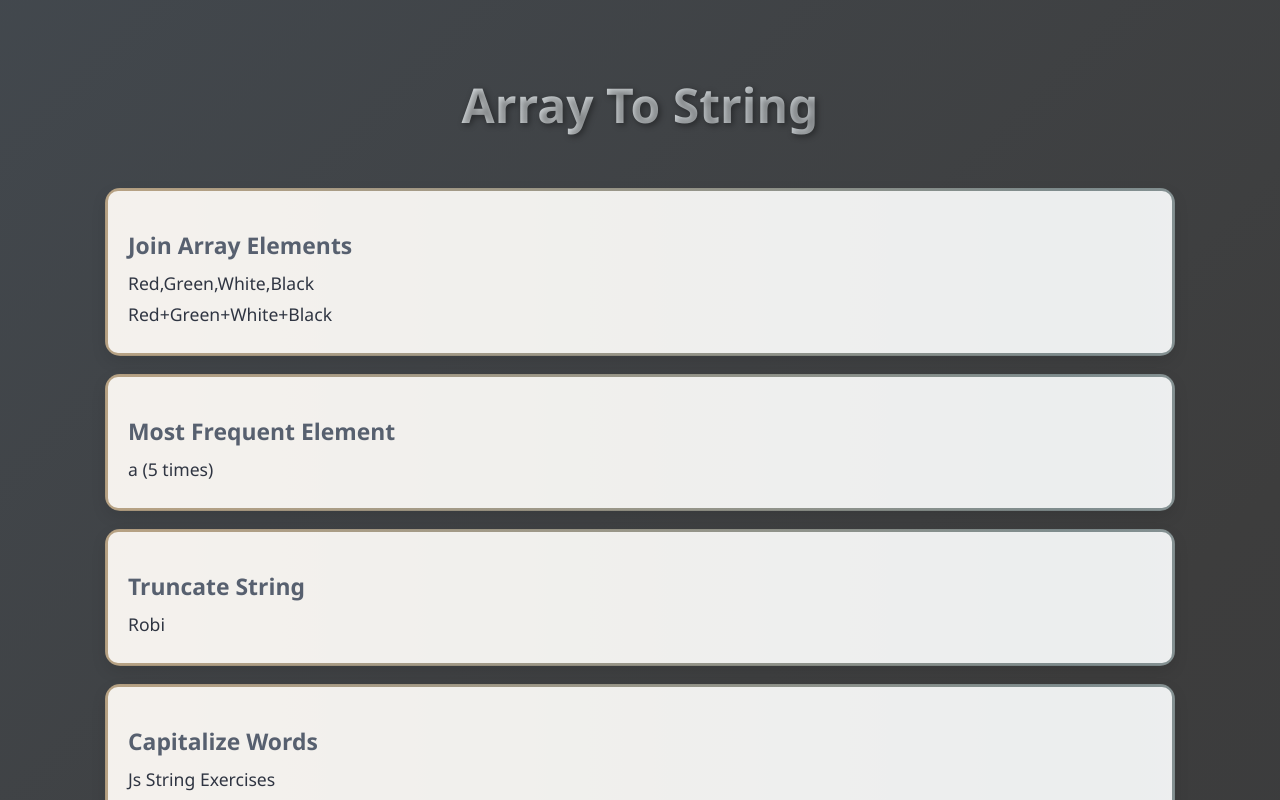
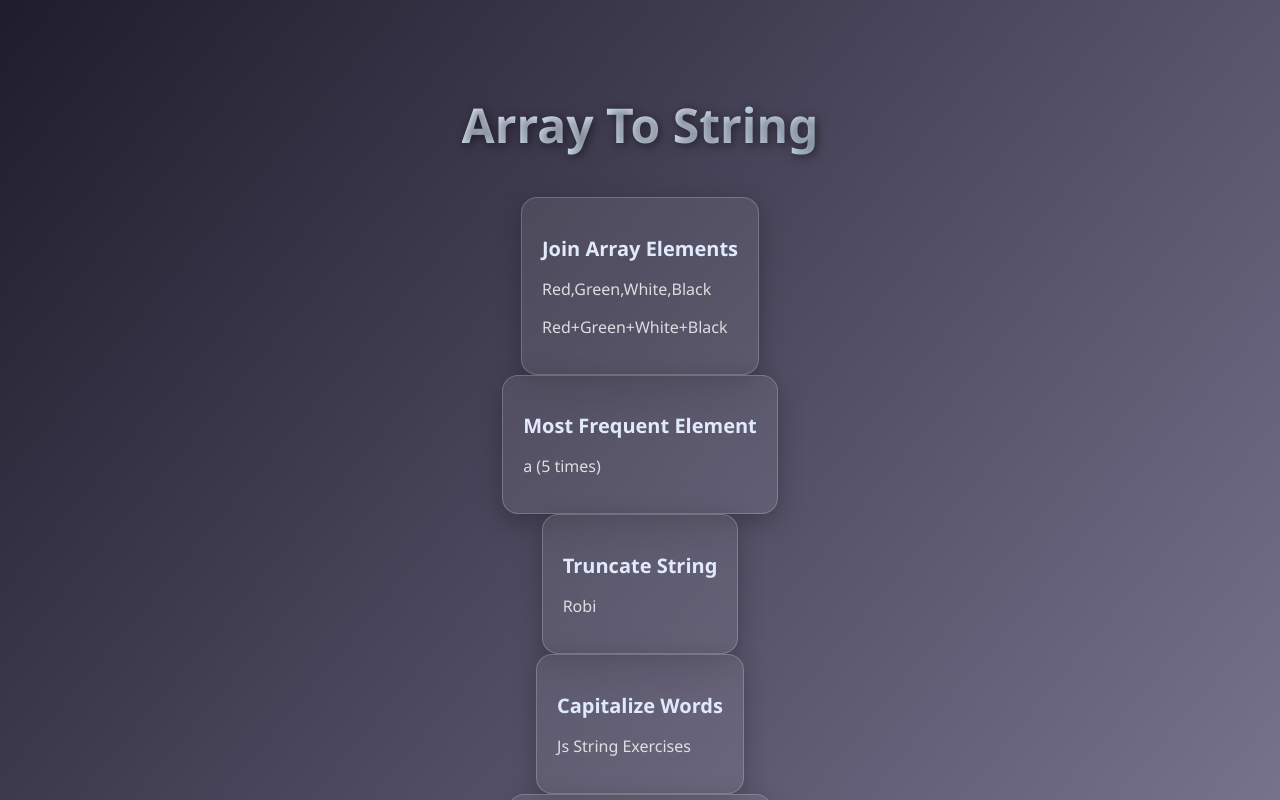
Before and after one commit to Bishwa-0/Web-Development, a website built with webpack: page Arr_To_String/index.html in a window 1280 px wide. Shown: the top 800 px of the page. Built offline with nearby package versions, Linux system fonts and the light colour scheme.

Commit message:
style.css

```diff
--- a/Arr_To_String/css/style.css
+++ b/Arr_To_String/css/style.css
@@ -1,87 +1,95 @@
+/* Base Styling */
 body {
   margin: 0;
   font-family: 'Segoe UI', sans-serif;
-  background: linear-gradient(-45deg, #2f3640, #3d3d3d, #485460, #7f8fa6);
-  background-size: 400% 400%;
-  animation: gradientMove 16s ease infinite;
-  color: #2f3542;
+  background: linear-gradient(to bottom right, #1f1c2c, #928dab);
+  min-height: 100vh;
+  display: flex;
+  flex-direction: column;
+  align-items: center;
+  padding: 60px 20px;
+  box-sizing: border-box;
+  color: #ffffffcc;
 }
 
-@keyframes gradientMove {
-  0%, 100% { background-position: 0% 50%; }
-  50% { background-position: 100% 50%; }
+/* Title */
+h1 {
+  font-size: 3rem;
+  margin-bottom: 40px;
+  background: linear-gradient(90deg, #e0eafc, #cfdef3);
+  -webkit-background-clip: text;
+  -webkit-text-fill-color: transparent;
+  animation: fadeIn 1.2s ease-in;
+  text-align: center;
+  text-shadow: 2px 2px 10px rgba(0, 0, 0, 0.5);
 }
 
-h1 {
-  text-align: center;
-  padding: 40px 0 20px;
-  font-size: 3em;
-  animation: fadeIn 1.5s ease forwards;
-  background: linear-gradient(90deg, #ecf0f1, #bdc3c7, #95a5a6, #7f8c8d);
-  background-size: 300% 300%;
-  -webkit-background-clip: text;
-  -webkit-text-fill-color: transparent;
-  animation: colorShift 6s ease infinite;
-  text-shadow: 2px 2px 6px rgba(0,0,0,0.4);
+/* Grid Layout */
+.container {
+  display: grid;
+  grid-template-columns: repeat(auto-fit, minmax(280px, 1fr));
+  gap: 30px;
+  width: 100%;
+  max-width: 1200px;
+  padding: 0 10px;
+  box-sizing: border-box;
 }
 
-@keyframes fadeIn {
-  from { opacity: 0; transform: translateY(-20px); }
-  to { opacity: 1; transform: translateY(0); }
-}
-
-@keyframes colorShift {
-  0% { background-position: 0% 50%; }
-  50% { background-position: 100% 50%; }
-  100% { background-position: 0% 50%; }
-}
-
+/* Card Styling with Glassmorphism */
 .card {
-  position: relative;
-  background: rgba(255, 255, 255, 0.85);
-  margin: 20px auto;
-  width: 80%;
+  background: rgba(255, 255, 255, 0.08);
+  border-radius: 16px;
+  backdrop-filter: blur(15px);
+  -webkit-backdrop-filter: blur(15px);
+  border: 1px solid rgba(255, 255, 255, 0.2);
   padding: 20px;
-  border-radius: 12px;
-  color: #2f3542;
-  font-size: 1.1em;
-  box-shadow: 0 6px 16px rgba(0, 0, 0, 0.1);
-  transition: transform 0.4s ease;
-  border: 2px solid transparent;
-  background-clip: padding-box;
-}
-
-.card::before {
-  content: "";
-  position: absolute;
-  top: -3px;
-  left: -3px;
-  right: -3px;
-  bottom: -3px;
-  border-radius: 15px;
-  background: linear-gradient(90deg, #95a5a6, #d3ad7f, #7f8c8d, #bdc3c7);
-  background-size: 400% 400%;
-  animation: borderGradient 8s ease infinite;
-  z-index: -1;
-}
-
-@keyframes borderGradient {
-  0% { background-position: 0% 50%; }
-  50% { background-position: 100% 50%; }
-  100% { background-position: 0% 50%; }
+  box-shadow: 0 8px 24px rgba(0, 0, 0, 0.25);
+  transition: transform 0.3s ease, box-shadow 0.3s ease;
 }
 
 .card:hover {
-  transform: scale(1.03);
+  transform: translateY(-5px) scale(1.02);
+  box-shadow: 0 0 25px rgba(173, 216, 230, 0.7);
 }
 
 .card h2 {
-  font-weight: bold;
-  font-size: 1.3em;
-  color: #57606f;
-  margin-bottom: 10px;
+  font-size: 1.25rem;
+  color: #e0eafc;
+  margin-bottom: 12px;
 }
 
-.card p {
-  margin: 0.4em 0;
+/* Output Box */
+.output {
+  background: rgba(255, 255, 255, 0.12);
+  padding: 12px 16px;
+  border-radius: 10px;
+  font-family: monospace;
+  font-size: 1rem;
+  color: #f1f2f6;
+  word-break: break-word;
+  white-space: pre-wrap;
+  border-left: 4px solid #81ecec;
 }
+
+/* Fade-in Animation */
+@keyframes fadeIn {
+  from {
+    opacity: 0;
+    transform: translateY(-20px);
+  }
+  to {
+    opacity: 1;
+    transform: translateY(0);
+  }
+}
+
+/* Responsive Tweak */
+@media (max-width: 600px) {
+  h1 {
+    font-size: 2.2rem;
+  }
+
+  .output {
+    font-size: 0.95rem;
+  }
+}
```
